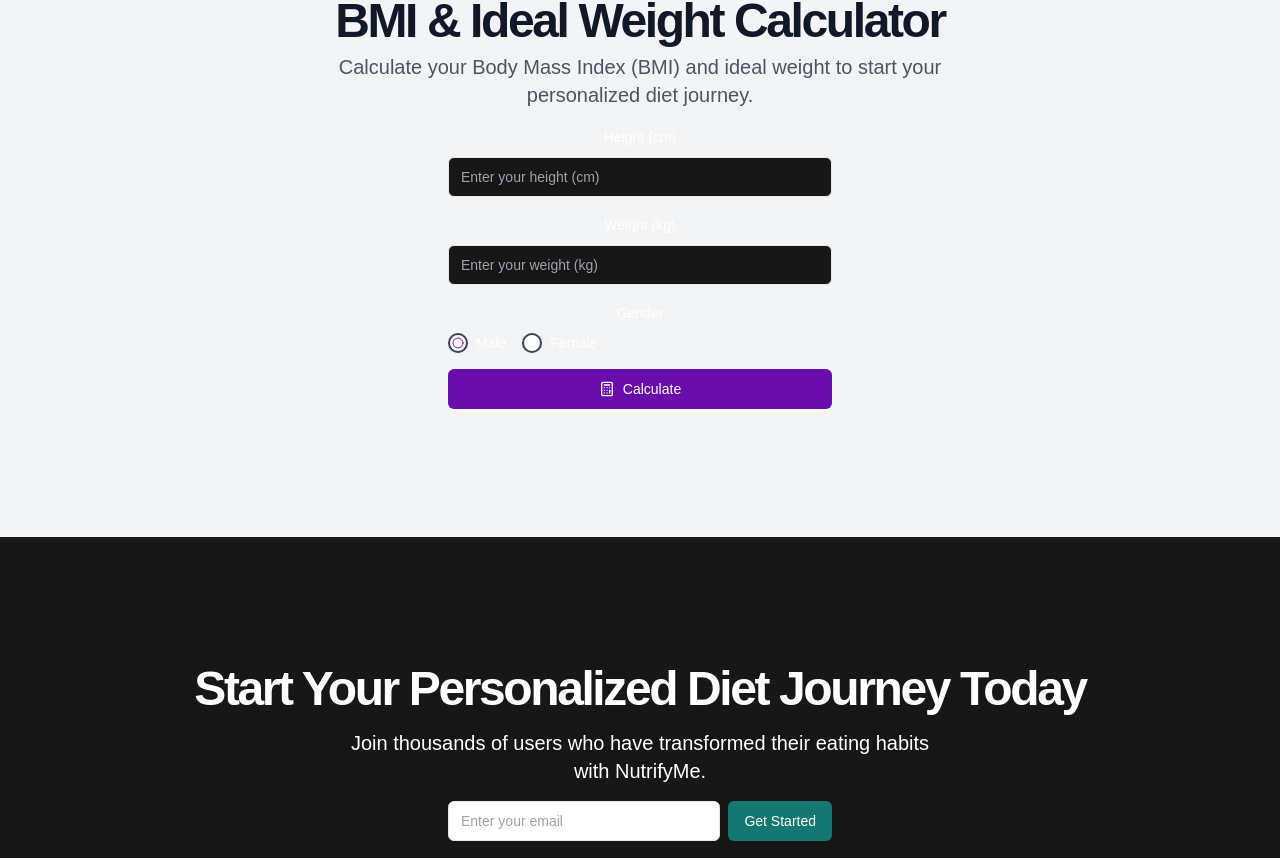
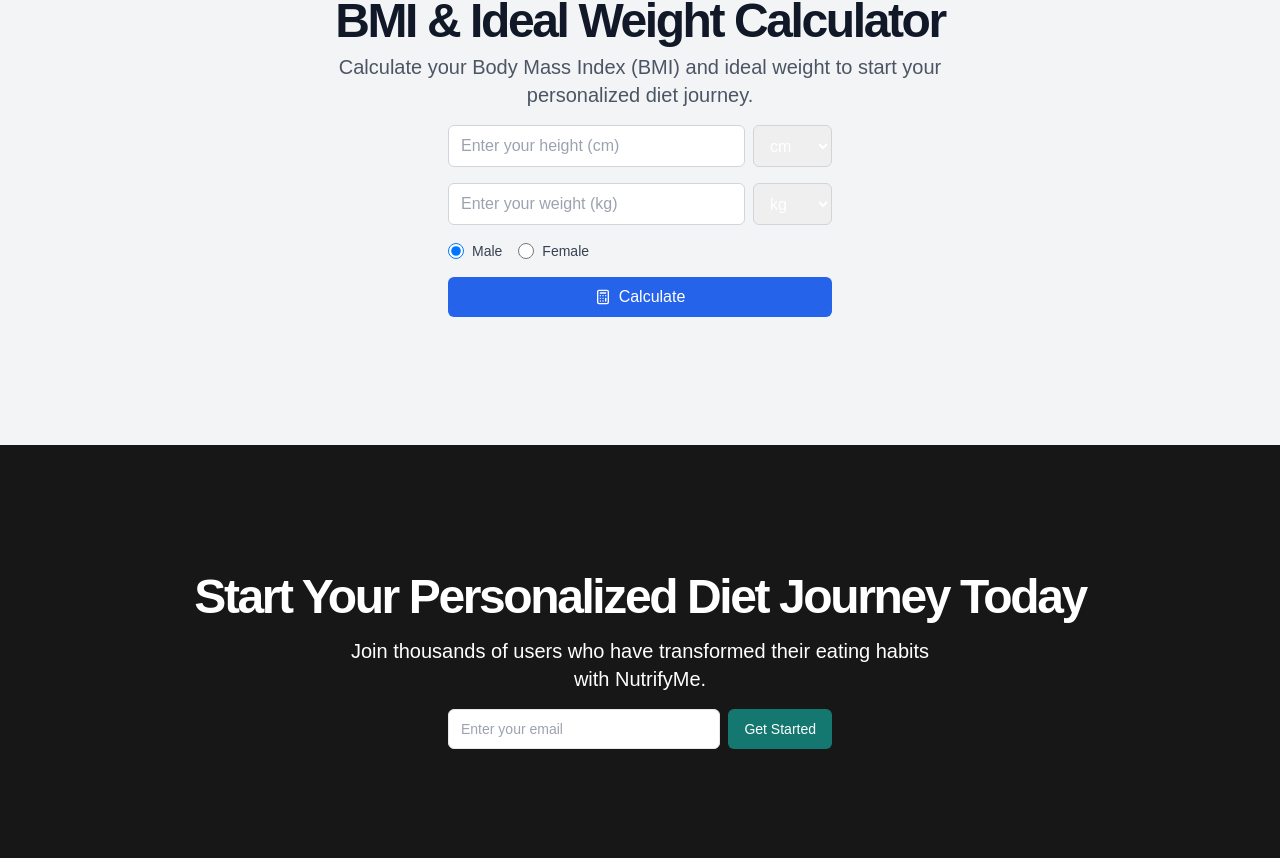
Before and after one commit to TheSubMish/nutrify-v2, a Next.js app: page / in a window 1280 px wide. Shown: the part 1897-2755 px from the top of the page. Built offline with nearby package versions, Linux system fonts and the light colour scheme.

Commit message:
fix: some minor fixes

```diff
--- a/src/app/contact/page.jsx
+++ b/src/app/contact/page.jsx
@@ -50,7 +50,7 @@ export default function ContactPage() {
                     <Input type="email" placeholder="Your Email" required />
                     <Input placeholder="Subject" />
                     <Textarea placeholder="Your Message" className="min-h-[150px]" required />
-                    <Button type="submit" className="w-full">Send Message</Button>
+                    <Button variant="secondary" type="submit" className="w-full font-bold">Send Message</Button>
                   </form>
                 </div>
               </div>
--- a/src/app/page.jsx
+++ b/src/app/page.jsx
@@ -16,7 +16,7 @@ export default function LandingPage() {
             <div className="flex flex-col items-center space-y-4 text-center">
               <div className="space-y-2">
                 <h1 className="text-3xl font-bold tracking-tighter sm:text-4xl md:text-5xl lg:text-6xl/none">
-                  Your Personal AI Diet Planner
+                  Your Personal Diet Planner
                 </h1>
                 <p className="mx-auto max-w-[700px] text-gray-500 md:text-xl dark:text-gray-400">
                   Get personalized meal suggestions and schedule your diet with ease using our AI-powered nutrition
--- a/src/components/home/Bmi.jsx
+++ b/src/components/home/Bmi.jsx
@@ -2,15 +2,82 @@
 
 import { useState, useCallback } from "react"
 import { Calculator } from "lucide-react"
-import Button from "@/components/ui/button"
-import Input from "@/components/ui/input"
-import Label from "@/components/ui/Label"
-import { RadioGroup, RadioGroupItem } from "@/components/ui/RadioGroup"
-import { Dialog, DialogContent, DialogHeader, DialogTitle } from "@/components/ui/dialog"
+
+// Simple custom components
+const Button = ({ children, onClick, className }) => (
+  <button onClick={onClick} className={`px-4 py-2 rounded-md font-medium text-white ${className}`}>
+    {children}
+  </button>
+)
+
+const Input = ({ id, placeholder, type, min, max, value, onChange }) => (
+  <input
+    id={id}
+    placeholder={placeholder}
+    type={type}
+    min={min}
+    max={max}
+    value={value}
+    onChange={onChange}
+    className="w-full px-3 py-2 border border-gray-300 rounded-md focus:outline-none focus:ring-2 focus:ring-blue-500"
+  />
+)
+
+const Label = ({ htmlFor, children }) => (
+  <label htmlFor={htmlFor} className="text-sm font-medium text-gray-700">
+    {children}
+  </label>
+)
+
+const RadioGroup = ({ value, onValueChange, className, children }) => <div className={className}>{children}</div>
+
+const RadioGroupItem = ({ value, id, checked, onChange }) => (
+  <input
+    type="radio"
+    value={value}
+    id={id}
+    checked={checked}
+    onChange={onChange}
+    className="h-4 w-4 text-blue-600 focus:ring-blue-500"
+  />
+)
+
+const Select = ({ value, onChange, children, className }) => (
+  <select
+    value={value}
+    onChange={onChange}
+    className={`px-3 py-2 border border-gray-300 rounded-md focus:outline-none focus:ring-2 focus:ring-blue-500 ${className}`}
+  >
+    {children}
+  </select>
+)
+
+const Dialog = ({ open, onOpenChange, children }) => {
+  if (!open) return null
+
+  return (
+    <div className="fixed inset-0 z-50 flex items-center justify-center p-4 bg-black bg-opacity-50">
+      <div className="bg-white rounded-lg shadow-lg max-w-md w-full p-6">
+        <div className="flex justify-end">
+          <button onClick={() => onOpenChange(false)} className="text-gray-500 hover:text-gray-700">
+            ✕
+          </button>
+        </div>
+        {children}
+      </div>
+    </div>
+  )
+}
+
+const DialogContent = ({ children }) => <div>{children}</div>
+const DialogHeader = ({ children }) => <div className="mb-4">{children}</div>
+const DialogTitle = ({ className, children }) => <h2 className={`text-xl font-bold ${className}`}>{children}</h2>
 
 export default function BMICalculator() {
   const [height, setHeight] = useState("")
+  const [heightUnit, setHeightUnit] = useState("cm")
   const [weight, setWeight] = useState("")
+  const [weightUnit, setWeightUnit] = useState("kg")
   const [gender, setGender] = useState("male")
   const [bmi, setBMI] = useState(null)
   const [idealWeight, setIdealWeight] = useState(null)
@@ -18,27 +85,67 @@ export default function BMICalculator() {
   const [isOpen, setIsOpen] = useState(false)
   const [error, setError] = useState("")
 
-  const validateInputs = () => {
-    const heightNum = parseFloat(height)
-    const weightNum = parseFloat(weight)
+  // Convert height when unit changes
+  const handleHeightUnitChange = (e) => {
+    const newUnit = e.target.value
 
-    if (!height || heightNum <= 50 || heightNum > 300 || isNaN(heightNum)) {
+    if (height && !isNaN(Number.parseFloat(height))) {
+      const numericHeight = Number.parseFloat(height)
+
+      if (newUnit === "cm" && heightUnit === "in") {
+        // Convert from inches to cm (in * 2.54)
+        setHeight((numericHeight * 2.54).toFixed(1))
+      } else if (newUnit === "in" && heightUnit === "cm") {
+        // Convert from cm to inches (cm / 2.54)
+        setHeight((numericHeight / 2.54).toFixed(1))
+      }
+    }
+
+    setHeightUnit(newUnit)
+  }
+
+  // Convert weight when unit changes
+  const handleWeightUnitChange = (e) => {
+    const newUnit = e.target.value
+
+    if (weight && !isNaN(Number.parseFloat(weight))) {
+      const numericWeight = Number.parseFloat(weight)
+
+      if (newUnit === "kg" && weightUnit === "lb") {
+        // Convert from lb to kg (lb / 2.20462)
+        setWeight((numericWeight / 2.20462).toFixed(1))
+      } else if (newUnit === "lb" && weightUnit === "kg") {
+        // Convert from kg to lb (kg * 2.20462)
+        setWeight((numericWeight * 2.20462).toFixed(1))
+      }
+    }
+
+    setWeightUnit(newUnit)
+  }
+
+  const validateInputs = useCallback(() => {
+    let heightInCm = Number.parseFloat(height)
+    let weightInKg = Number.parseFloat(weight)
+
+    // Convert to cm/kg for validation if needed
+    if (heightUnit === "in") heightInCm = heightInCm * 2.54
+    if (weightUnit === "lb") weightInKg = weightInKg / 2.20462
+
+    if (!height || heightInCm <= 50 || heightInCm > 300 || isNaN(heightInCm)) {
       setError("Please enter a valid height between 50cm and 300cm.")
       return false
     }
-    if (!weight || weightNum <= 10 || weightNum > 300 || isNaN(weightNum)) {
+    if (!weight || weightInKg <= 10 || weightInKg > 300 || isNaN(weightInKg)) {
       setError("Please enter a valid weight between 10kg and 300kg.")
       return false
     }
     setError("")
     return true
-  }
+  }, [height, heightUnit, weight, weightUnit])
 
-  const calculateIdealWeight = (height, gender) => {
-    return gender === "male"
-      ? 50 + 2.3 * ((height - 152.4) / 2.54)
-      : 45.5 + 2.3 * ((height - 152.4) / 2.54)
-  }
+  const calculateIdealWeight = useCallback((heightInCm, gender) => {
+    return gender === "male" ? 50 + 2.3 * ((heightInCm - 152.4) / 2.54) : 45.5 + 2.3 * ((heightInCm - 152.4) / 2.54)
+  }, [])
 
   const getBMICategory = (bmi) => {
     if (bmi < 18.5) return { category: "Underweight", color: "text-blue-600" }
@@ -56,16 +163,22 @@ export default function BMICalculator() {
     setIdealWeight(null)
 
     setTimeout(() => {
-      const heightInMeters = parseFloat(height) / 100
-      const weightInKg = parseFloat(weight)
+      // Convert to cm/kg if needed
+      let heightInCm = Number.parseFloat(height)
+      let weightInKg = Number.parseFloat(weight)
+
+      if (heightUnit === "in") heightInCm = heightInCm * 2.54
+      if (weightUnit === "lb") weightInKg = weightInKg / 2.20462
+
+      const heightInMeters = heightInCm / 100
       const calculatedBMI = weightInKg / (heightInMeters * heightInMeters)
       const bmiValue = calculatedBMI.toFixed(1)
 
       setBMI(bmiValue)
-      setIdealWeight(calculateIdealWeight(parseFloat(height), gender).toFixed(1))
+      setIdealWeight(calculateIdealWeight(heightInCm, gender).toFixed(1))
       setIsLoading(false)
     }, 1000)
-  }, [height, weight, gender])
+  }, [height, heightUnit, weight, weightUnit, gender, validateInputs, calculateIdealWeight])
 
   return (
     <section className="w-full py-12 md:py-24 lg:py-32 bg-gray-100 dark:bg-gray-200 lg:px-24 xl:px-40">
@@ -81,45 +194,66 @@ export default function BMICalculator() {
           </div>
           <div className="w-full max-w-sm space-y-4">
             <div className="space-y-2">
-              <Label htmlFor="height">Height (cm)</Label>
+              <div className="flex gap-2">
                 <Input
                   id="height"
-                placeholder="Enter your height (cm)"
+                  placeholder={`Enter your height (${heightUnit})`}
                   type="number"
-                min="50"
-                max="300"
+                  min={heightUnit === "cm" ? "50" : "20"}
+                  max={heightUnit === "cm" ? "300" : "118"}
                   value={height}
                   onChange={(e) => setHeight(e.target.value)}
                 />
+                <Select value={heightUnit} onChange={handleHeightUnitChange} className="w-24">
+                  <option value="cm">cm</option>
+                  <option value="in">in</option>
+                </Select>
+              </div>
             </div>
             <div className="space-y-2">
-              <Label htmlFor="weight">Weight (kg)</Label>
+              <div className="flex gap-2">
                 <Input
                   id="weight"
-                placeholder="Enter your weight (kg)"
+                  placeholder={`Enter your weight (${weightUnit})`}
                   type="number"
-                min="10"
-                max="300"
+                  min={weightUnit === "kg" ? "10" : "22"}
+                  max={weightUnit === "kg" ? "300" : "661"}
                   value={weight}
                   onChange={(e) => setWeight(e.target.value)}
                 />
+                <Select value={weightUnit} onChange={handleWeightUnitChange} className="w-24">
+                  <option value="kg">kg</option>
+                  <option value="lb">lb</option>
+                </Select>
+              </div>
             </div>
             <div className="space-y-2">
-              <Label>Gender</Label>
               <RadioGroup value={gender} onValueChange={setGender} className="flex gap-4">
                 <div className="flex items-center space-x-2">
-                  <RadioGroupItem value="male" id="male" />
+                  <RadioGroupItem
+                    value="male"
+                    id="male"
+                    checked={gender === "male"}
+                    onChange={() => setGender("male")}
+                  />
                   <Label htmlFor="male">Male</Label>
                 </div>
                 <div className="flex items-center space-x-2">
-                  <RadioGroupItem value="female" id="female" />
+                  <RadioGroupItem
+                    value="female"
+                    id="female"
+                    checked={gender === "female"}
+                    onChange={() => setGender("female")}
+                  />
                   <Label htmlFor="female">Female</Label>
                 </div>
               </RadioGroup>
             </div>
             {error && <p className="text-red-500 text-sm font-medium">{error}</p>}
             <Button onClick={calculateBMI} className="w-full bg-blue-600 hover:bg-blue-700">
+              <span className="flex items-center justify-center">
                 <Calculator className="mr-2 h-4 w-4" /> Calculate
+              </span>
             </Button>
           </div>
         </div>
@@ -136,21 +270,66 @@ export default function BMICalculator() {
             </div>
           ) : (
             bmi && (
-              <div className="space-y-4">
+              <div className="space-y-6">
                 <div>
                   <p className="text-gray-600 mb-1">Your BMI:</p>
-                  <p className="text-3xl font-bold text-gray-900">
-                    {bmi}
-                  </p>
-                  <p className={`${getBMICategory(bmi).color} font-semibold mt-1`}>
-                    {getBMICategory(bmi).category}
-                  </p>
+                  <p className="text-3xl font-bold text-gray-900">{bmi}</p>
+                  <p className={`${getBMICategory(bmi).color} font-semibold mt-1`}>{getBMICategory(bmi).category}</p>
                 </div>
                 <div>
                   <p className="text-gray-600 mb-1">Ideal Weight:</p>
-                  <p className="text-3xl font-bold text-gray-900">
-                    {idealWeight} kg
+                  <p className="text-3xl font-bold text-gray-900">{idealWeight} kg</p>
+                </div>
+                <div className="border-t pt-4">
+                  <h3 className="font-semibold text-lg mb-2">Your Personalized Recommendation</h3>
+                  {Number(bmi) < 18.5 ? (
+                    <div className="space-y-2">
+                      <p className="text-gray-600">
+                        Your BMI indicates you're underweight. Our nutrition experts recommend gaining healthy weight
+                        through proper diet and exercise.
                       </p>
+                      {/* <p className="font-medium text-blue-600">
+                        Try our Weight Gain Meal Plan and Premium Protein Supplements to achieve your ideal weight
+                        safely! 💪
+                      </p> */}
+                    </div>
+                  ) : Number(bmi) < 25 ? (
+                    <div className="space-y-2">
+                      <p className="text-gray-600">
+                        Great job! Your BMI is in the healthy range. Keep up your healthy lifestyle with our maintenance
+                        programs.
+                      </p>
+                      {/* <p className="font-medium text-green-600">
+                        Check out our Wellness Package to maintain your ideal weight and improve overall fitness! 🌟
+                      </p> */}
+                    </div>
+                  ) : Number(bmi) < 30 ? (
+                    <div className="space-y-2">
+                      <p className="text-gray-600">
+                        Your BMI suggests you might benefit from some lifestyle adjustments to reach your optimal
+                        health.
+                      </p>
+                      {/* <p className="font-medium text-yellow-600">
+                        Discover our Weight Management Program and Healthy Meal Plans to achieve your goals! 🎯
+                      </p> */}
+                    </div>
+                  ) : (
+                    <div className="space-y-2">
+                      <p className="text-gray-600">
+                        Your BMI indicates that a structured weight loss program could help improve your overall health.
+                      </p>
+                      {/* <p className="font-medium text-red-600">
+                        Start your transformation today with our Complete Weight Loss Solution - including personalized
+                        meal plans and expert guidance! ✨
+                      </p> */}
+                    </div>
+                  )}
+                  <Button
+                    onClick={() => (window.location.href = "/products")}
+                    className="w-full mt-4 btn-primary hover:bg-primary/90"
+                  >
+                    Get Started
+                  </Button>
                 </div>
               </div>
             )
--- a/src/components/layout/Navbar.jsx
+++ b/src/components/layout/Navbar.jsx
@@ -98,7 +98,7 @@ function Navbar() {
               </Link>
             </li>
 
-            {/* Project Link */}
+            {/* Contact Link */}
             <li className="my-7 md:my-0 md:mx-5">
               <Link
                 onClick={closeMenu}
@@ -112,8 +112,8 @@ function Navbar() {
               </Link>
             </li>
 
-            {/* Contact Link */}
-            <li className="my-7 md:my-0 md:mx-5">
+            {/* Blog Link */}
+            {/* <li className="my-7 md:my-0 md:mx-5">
               <Link
                 onClick={closeMenu}
                 href="/blog"
@@ -124,7 +124,7 @@ function Navbar() {
               >
                 Blogs
               </Link>
-            </li>
+            </li> */}
 
             {/* Login Button */}
             <li className="my-7 md:my-0 md:mx-5">
```
Also changed, not shown: src/app/dashboard/page.jsx (renamed from src/app/chat/page.jsx). Lines whose indentation alone changed are shown as unchanged.
